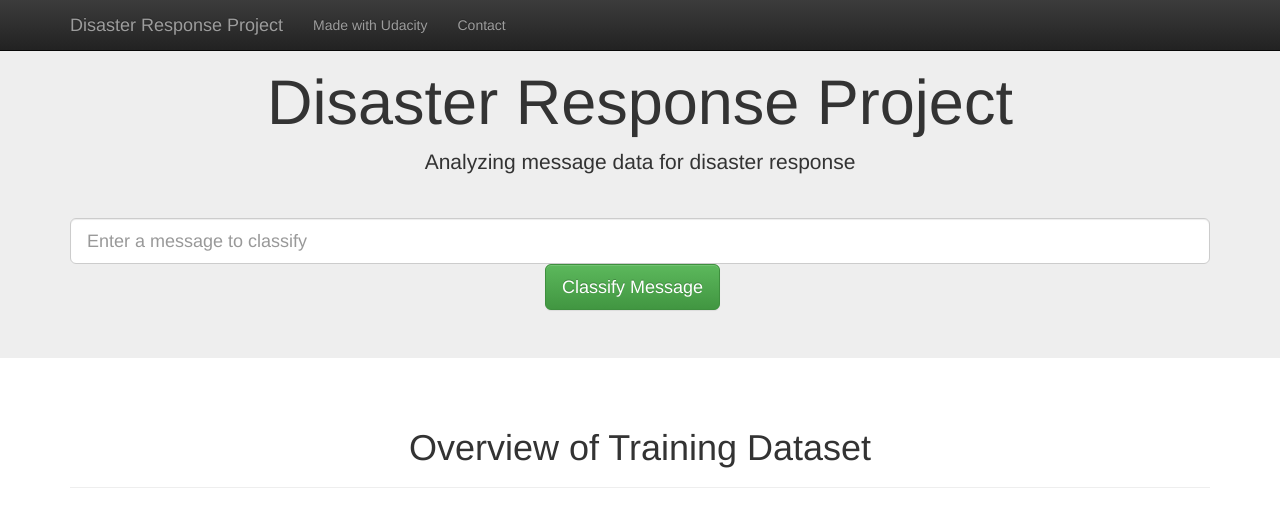
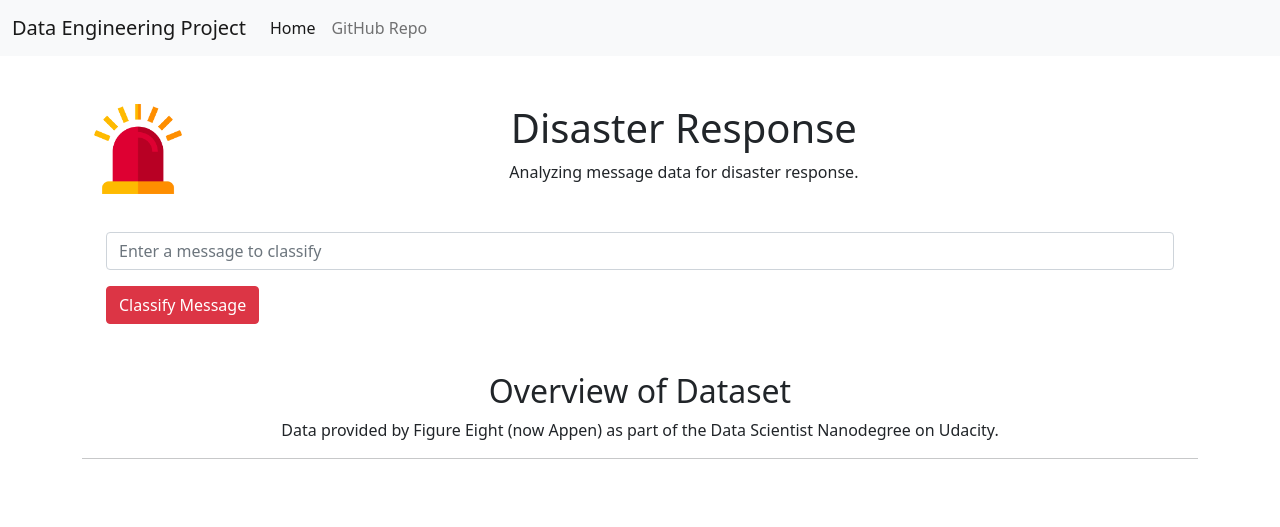
Before and after one commit to JuttaR/NLP_Disaster_Response, a Flask app: template app/templates/master.html in a window 1280 px wide. Shown: the top 527 px of the page. Run offline with Flask 2, Linux system fonts and the light colour scheme; the template is opened without the code that fills it, so the values that code supplies are empty; parts of the project's set-up code (start-up, migrations or seed data) failed here and were passed over; some libraries are stand-ins or nearby versions.

Commit message:
Added more styling to app

```diff
--- a/app/run.py
+++ b/app/run.py
@@ -1,4 +1,4 @@
-from flask import Flask, render_template, request
+from flask import Flask, render_template, request, url_for
 import joblib
 import json
 from nltk.stem import WordNetLemmatizer
@@ -25,23 +25,30 @@ def tokenize(text):
 
 
 # load data
+print("Connecting to SQL database...")
 engine = create_engine('sqlite:///../data/Disaster.db')
+
+print("Reading in SQL table as df...")
 df = pd.read_sql_table('df', engine)
 
 # load model
+print("Loading model as model...")
 model = joblib.load("../models/classifier.pickle")
 
+print("Completed loading data and model.")
 
 # index web page displays visuals and receives user input text for model
+
+
 @app.route('/')
 @app.route('/index')
 def index():
     # extract data for visualizations
-    genre_counts = df.groupby('genre').count()['message']
+    genre_counts = df.groupby('genre').count()['message'].sort_values(ascending=False)
     genre_names = list(genre_counts.index)
 
-    category_names = df.iloc[:, 4:].columns
-    category_sums = (df.iloc[:, 4:] != 0).sum().values
+    category_sums = df[df.columns[4:]].sum().sort_values(ascending=False)
+    category_names = list(category_sums.index)
 
     correlation_list = []
     correlation = df.corr().values
@@ -51,65 +58,21 @@ def index():
     # create 3 visualizations: Genres, Categories, Correlations
     graphs = [
         # 1: Genres
-        {
-            'data': [
-                Bar(
-                    x=genre_names,
-                    y=genre_counts
-                )
-            ],
-
-            'layout': {
-                'title': 'Distribution of Genres',
-                'yaxis': {
-                    'title': "Count"
-                },
-                'xaxis': {
-                    'title': "Genre"
-                }
-            }
-        },
+        {'data': [Bar(x=genre_names, y=genre_counts)],
+         'layout': {'title': 'Distribution of Genres',
+                    'yaxis': {'title': "Count"},
+                    'xaxis': {'title': "Genre"}}},
         # 2: Categories
-        {
-            'data': [
-                Bar(
-                    x=category_names,
-                    y=category_sums
-                )
-            ],
-
-            'layout': {
-                'title': 'Distribution of Categories',
-                'yaxis': {
-                    'title': "Count"
-                },
-                'xaxis': {
-                    'title': "Category",
-                    'tickangle': 30
-                }
-            }
-        },
+        {'data': [Bar(x=category_names, y=category_sums)],
+         'layout': {'template': 'plotly_dark',
+                    'title': 'Distribution of Categories',
+                    'yaxis': {'title': "Count"},
+                    'xaxis': {'tickangle': 30}}},
         # 3: Correlations
-        {
-            'data': [
-                Heatmap(
-                    z=correlation_list,
-                    x=category_names,
-                    y=category_names
-                )
-            ],
-            'layout': {
-                'title': 'Correlation of Categories',
-                'height': 600,
-                'yaxis': {
-                    'title': "Category"
-                },
-                'xaxis': {
-                    'title': "Category",
-                    'tickangle': 30
-                }
-            }
-        }
+        {'data': [Heatmap(z=correlation_list, x=category_names, y=category_names)],
+         'layout': {'title': 'Correlation of Categories',
+                    'height': 500,
+                    'xaxis': {'tickangle': 30}}}
     ]
 
     # encode plotly graphs in JSON
@@ -131,15 +94,11 @@ def go():
     classification_results = dict(zip(df.columns[4:], classification_labels))
 
     # render go.html
-    return render_template(
-        'go.html',
-        query=query,
-        classification_result=classification_results
-    )
+    return render_template('go.html', query=query, classification_result=classification_results)
 
 
 def main():
-    app.run(host='0.0.0.0', port=3001, debug=True)
+    app.run(host='127.0.0.1', port=5000, debug=True)
 
 
 if __name__ == '__main__':
--- a/app/templates/master.html
+++ b/app/templates/master.html
@@ -5,62 +5,63 @@
     <meta http-equiv="X-UA-Compatible" content="IE=edge">
     <meta name="viewport" content="width=device-width, initial-scale=1">
 
-    <title>Disasters</title>
-
-    <link rel="stylesheet" href="https://maxcdn.bootstrapcdn.com/bootstrap/3.3.7/css/bootstrap.min.css" integrity="sha384-BVYiiSIFeK1dGmJRAkycuHAHRg32OmUcww7on3RYdg4Va+PmSTsz/K68vbdEjh4u" crossorigin="anonymous">
-    <link rel="stylesheet" href="https://maxcdn.bootstrapcdn.com/bootstrap/3.3.7/css/bootstrap-theme.min.css" integrity="sha384-rHyoN1iRsVXV4nD0JutlnGaslCJuC7uwjduW9SVrLvRYooPp2bWYgmgJQIXwl/Sp" crossorigin="anonymous">
+    <title>JuttaR's Disaster Response Project</title>
+    <link href="https://cdn.jsdelivr.net/npm/bootstrap@5.0.0-beta3/dist/css/bootstrap.min.css" rel="stylesheet" integrity="sha384-eOJMYsd53ii+scO/bJGFsiCZc+5NDVN2yr8+0RDqr0Ql0h+rP48ckxlpbzKgwra6" crossorigin="anonymous">
     <script src="https://ajax.googleapis.com/ajax/libs/jquery/3.3.1/jquery.min.js"></script>
     <script src="https://cdn.plot.ly/plotly-latest.min.js"></script>
 </head>
 
 <body>
-
-<nav class="navbar navbar-inverse navbar-fixed-top">
-    <div class="container">
-        <div class="navbar-header">
-            <a class="navbar-brand" href="/">Disaster Response Project</a>
-        </div>
-        <div id="navbar" class="collapse navbar-collapse">
-            <ul class="nav navbar-nav">
-                <li><a href="https://www.udacity.com/">Made with Udacity</a></li>
-                <li><a href="https://github.com/">Contact</a></li>
+<nav class="navbar navbar-expand-lg navbar-light bg-light">
+  <div class="container-fluid">
+    <a class="navbar-brand" href="/">Data Engineering Project</a>
+    <button class="navbar-toggler" type="button" data-bs-toggle="collapse" data-bs-target="#navbarSupportedContent" aria-controls="navbarSupportedContent" aria-expanded="false" aria-label="Toggle navigation">
+      <span class="navbar-toggler-icon"></span>
+    </button>
+    <div class="collapse navbar-collapse" id="navbarSupportedContent">
+      <ul class="navbar-nav me-auto mb-2 mb-lg-0">
+        <li class="nav-item">
+          <a class="nav-link active" aria-current="page" href="/">Home</a>
+        </li>
+        <li class="nav-item">
+          <a class="nav-link" href="https://github.com/JuttaR/DisasterResponse" target="_blank">GitHub Repo</a>
+        </li>
       </ul>
     </div>
   </div>
 </nav>
 
-
-<div class="jumbotron">
-    <div class="container">
-        <h1 class="text-center">Disaster Response Project</h1>
-        <p class="text-center">Analyzing message data for disaster response</p>
-        <hr />
-
-        <div class="row">
-            <div class="col-lg-12 form-group-lg">
+<div class="container-lg mt-5">
+    <div class="container-md mb-4">
+        <img src="{{ url_for('static', filename='emergency-response.png' ) }}" alt="Emergency Response" height="90px" align="left">
+        <h1 class="text-center">Disaster Response</h1>
+        <p class="text-center">Analyzing message data for disaster response.</p>
+    </div>
+    <div class="container-md mt-5 mb-5">
         <form action="/go" method="get">
-                    <input type="text" class="form-control form-control-lg" name="query" placeholder="Enter a message to classify">
-                    <div class="col-lg-offset-5">
-                        <button type="submit" class="btn btn-lg btn-success">Classify Message</button>
+            <div class="container-md mb-3">
+            <input type="text" class="form-control form-control-md" name="query" placeholder="Enter a message to classify">
+            </div>
+            <div class="container-md mb-4">
+            <button type="submit" class="btn btn-md btn-danger">Classify Message</button>
             </div>
         </form>
     </div>
 </div>
-
         {% block message %}
         {% endblock %}
-    </div>
-</div>
 
-<div class="container">
+<div class="container-md">
     {% block content %}
-        <div class="page-header">
-            <h1 class="text-center">Overview of Training Dataset</h1>
+            <h2 class="text-center">Overview of Dataset</h2>
+            <p class="text-center">Data provided by Figure Eight (now Appen) as part of the Data Scientist Nanodegree on Udacity.</p>
+        <hr />
     </div>
     {% endblock %}
 
     {% for id in ids %}
         <div id="{{id}}"></div>
+        <br>
     {% endfor %}
 </div>
 
@@ -71,6 +72,6 @@
         Plotly.plot(ids[i], graphs[i].data, graphs[i].layout);
     }
 </script>
-
+<script src="https://cdn.jsdelivr.net/npm/bootstrap@5.0.0-beta3/dist/js/bootstrap.bundle.min.js" integrity="sha384-JEW9xMcG8R+pH31jmWH6WWP0WintQrMb4s7ZOdauHnUtxwoG2vI5DkLtS3qm9Ekf" crossorigin="anonymous"></script>
 </body>
 </html>
```
Also changed, not shown: app/static/emergency-response.png (added). Lines whose indentation alone changed are shown as unchanged.
